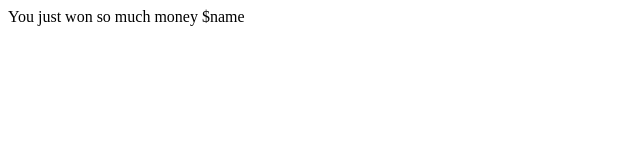
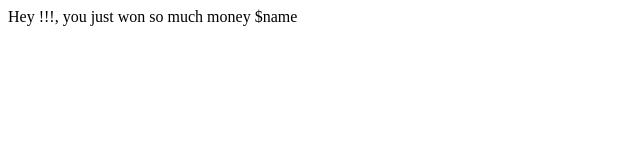
Before and after one commit to molchoun/python-progress, a plain HTML site: page email-sender/index.html in a window 1280 px wide. Shown: the full height of the page, 0-640 px from the left. Drawn offline with Linux system fonts and the light colour scheme.

Commit message:
Initial commit

```diff
--- a/email-sender/index.html
+++ b/email-sender/index.html
@@ -4,7 +4,7 @@
 <head></head>
 
 <body>
-    You just won so much money $name
+    Hey !!!, you just won so much money $name
 </body>
 
 </html>
```
